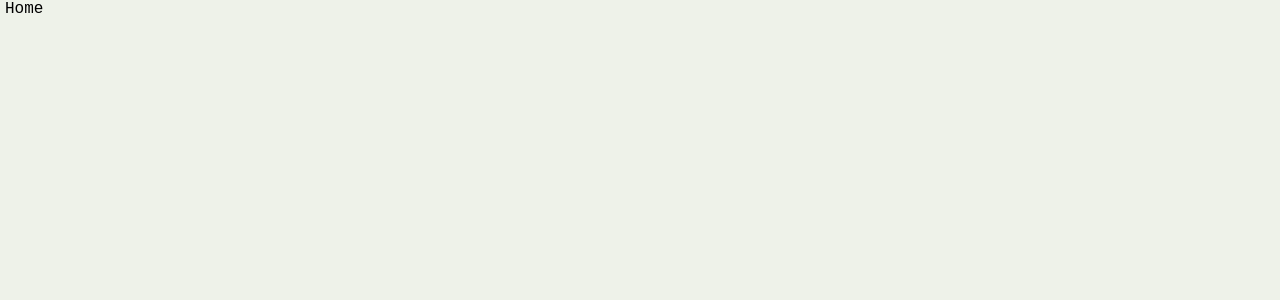
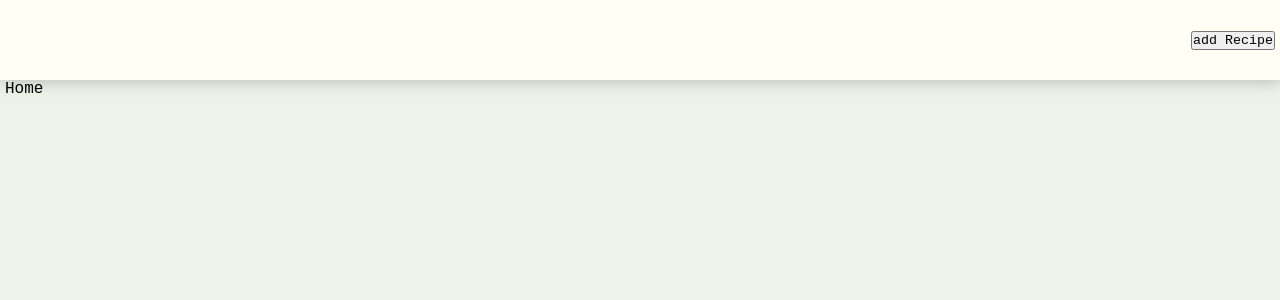
Before and after one commit to alexey-sevastynov/recipe-calculation-app, a React (Vite) app: page / in a window 1280 px wide. Shown: the top 300 px of the page. Built offline with nearby package versions, Linux system fonts and the light colour scheme.

Commit message:
added Header component

```diff
--- /dev/null
+++ b/src/components/Header/Header.tsx
@@ -0,0 +1,18 @@
+import React from "react";
+import S from "./header.module.scss";
+
+import { Link } from "react-router-dom";
+
+export const Header = () => {
+  return (
+    <div className={S.header}>
+      <div className="container">
+        <div className={S.headerWrapper}>
+          <Link to={"/create-recipe"}>
+            <button>add Recipe</button>
+          </Link>
+        </div>
+      </div>
+    </div>
+  );
+};
--- /dev/null
+++ b/src/components/Header/header.module.scss
@@ -0,0 +1,17 @@
+@import "../../styles/colors.scss";
+@import "../../styles/sizes.scss";
+
+.header {
+  padding: 0 auto;
+  background-color: $white;
+  height: $heightHeader;
+  width: 100%;
+  box-shadow: 0 2px 15px rgba(0, 0, 0, 0.221);
+
+  .headerWrapper {
+    height: $heightHeader;
+    display: flex;
+    justify-content: flex-end;
+    align-items: center;
+  }
+}
--- a/src/pages/Layout.tsx
+++ b/src/pages/Layout.tsx
@@ -1,12 +1,14 @@
 import React from "react";
 
 import { Outlet } from "react-router-dom";
+import { Header } from "../components/Header/Header";
 
 interface LayoutProps {}
 
 const Layout: React.FC<LayoutProps> = () => {
   return (
     <>
+      <Header />
       <Outlet />
     </>
   );
```
